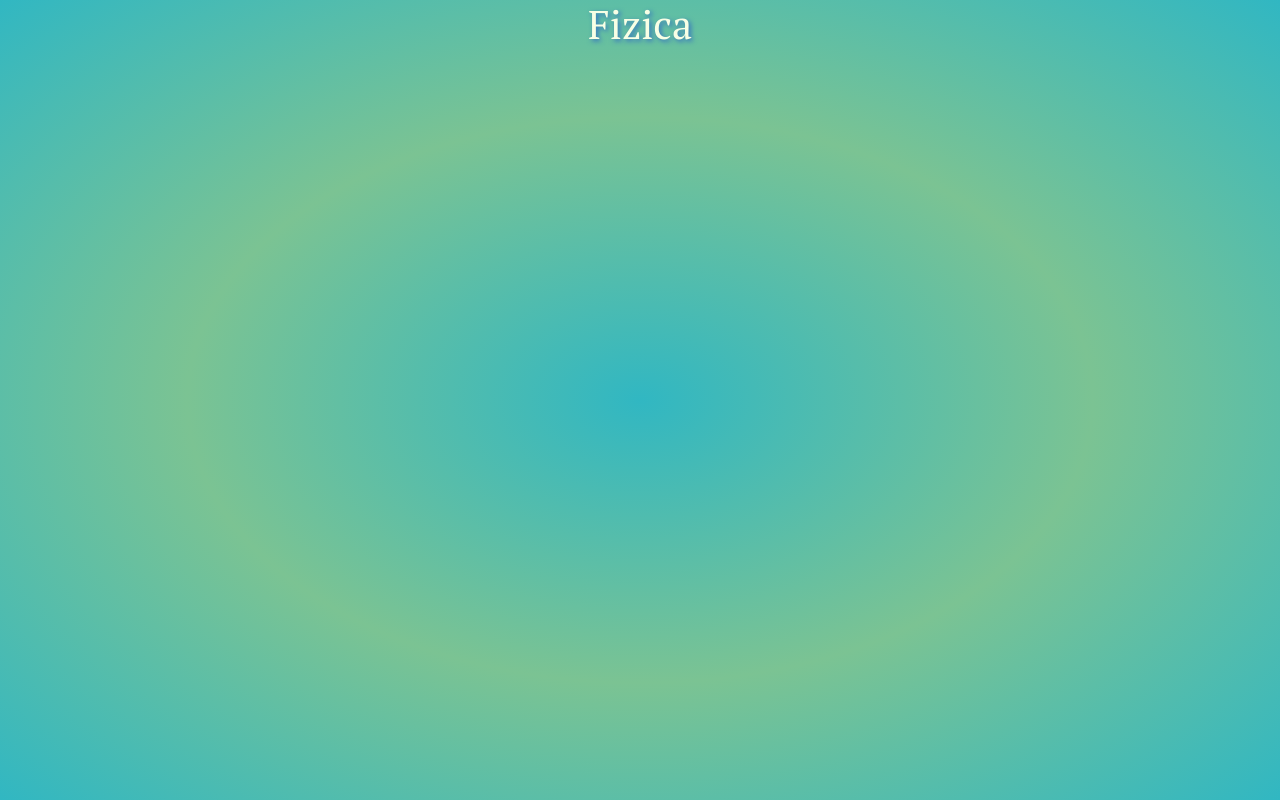
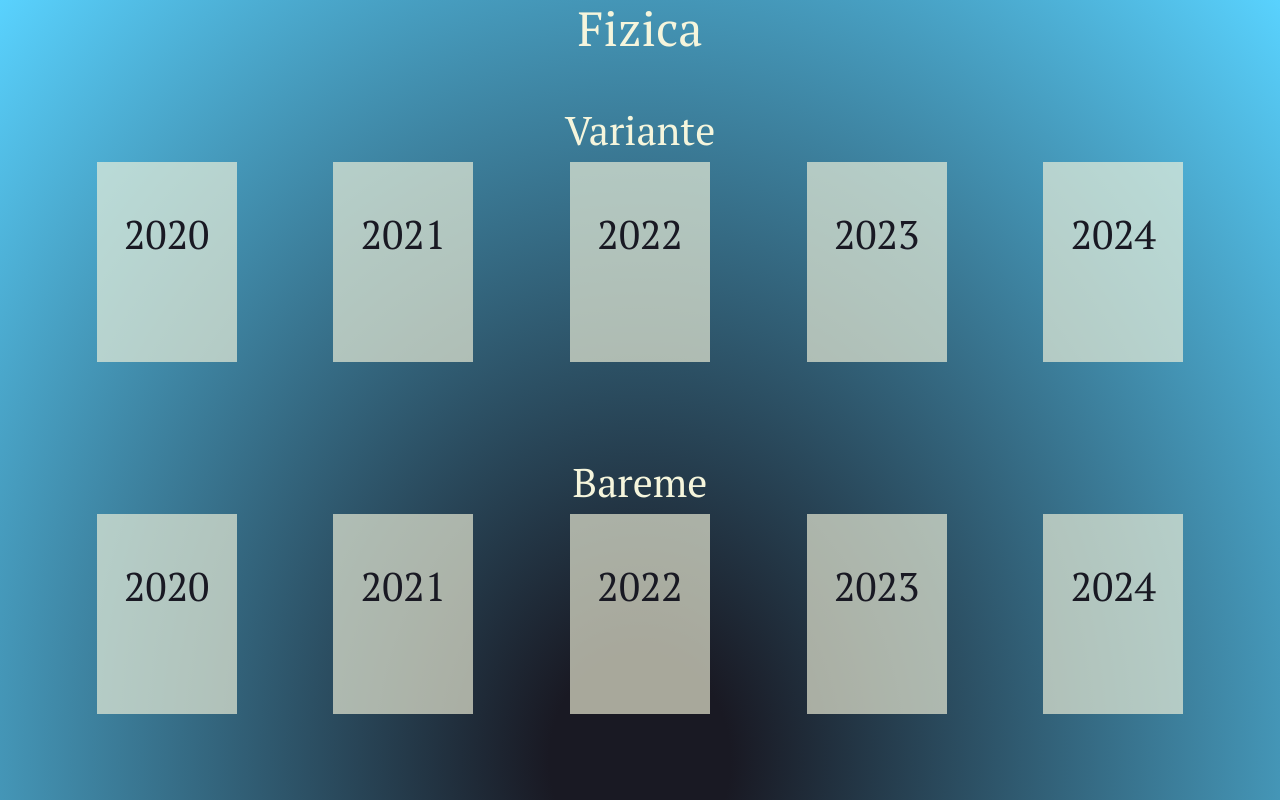
Before and after one commit to dotegoo/bac, a React (Vite) app: page /bac/fizica in a window 1280 px wide. Shown: the top 800 px of the page. Built offline with nearby package versions, Linux system fonts and the light colour scheme.

Commit message:
23.12.13:8:30pm Update for every subject

```diff
--- a/src/App.css
+++ b/src/App.css
@@ -4,7 +4,7 @@
   margin: 0;
   padding: 0;
   border: 0;
-  color: #f8ffe5;
+  color: #191923;
   font-family: "PT Serif", serif;
 }
 #app {
@@ -16,70 +16,66 @@
 }
 #app nav .container p {
   font-size: 18px;
+  color: #f5f5dc;
 }
 /*Despre*/
 
 #Despre p {
   font-size: 24px;
   text-align: center;
+  color: #f5f5dc;
   padding-top: 1vh;
 }
 #Despre .ps {
   padding-top: 0vh;
 }
-/*Romana*/
-#Romana {
-  background: radial-gradient(#31b7c2, #7bc393, #31b7c2);
-  height: 100vh;
+/*Baza*/
+#Romana,
+#Matematica,
+#Informatica,
+#Biologie,
+#Fizica,
+#Chimie {
+  background: radial-gradient(#191923 10%, #59d2fe);
+  height: 190vh;
 }
-#Romana h1 {
-  text-shadow: 2px 2px 5px #316bc2;
+#Romana h2,
+#Matematica h2,
+#Informatica h2,
+#Biologie h2,
+#Fizica h2,
+#Chimie h2 {
+  font-size: 48px;
+  color: #f5f5dc;
 }
-
-/*Matematica*/
-#Matematica {
-  background: radial-gradient(#31b7c2, #7bc393, #31b7c2);
-  height: 100vh;
+/*Variante*/
+#Var-Bar {
+  justify-content: space-evenly;
+  display: flex;
+  height: 32vh;
 }
-#Matematica h1 {
-  text-shadow: 2px 2px 5px #316bc2;
+#Var-Bar div {
+  display: flex;
+  align-items: center;
+  justify-content: center;
+  height: 200px;
+  width: 140px;
+  background: #f5f5dca6;
+  padding-bottom: 6vh;
 }
-
-/*Informatica*/
-#Informatica {
-  background: radial-gradient(#31b7c2, #7bc393, #31b7c2);
-  height: 100vh;
+#Var-Bar div:hover {
+  transform: scale(1.3);
+  transition: 0.6s;
+  background: #f5f5dc;
 }
-#Informatica h1 {
-  text-shadow: 2px 2px 5px #316bc2;
+#var-Bar a div #Var-Bar-h1 {
+  text-decoration: none;
 }
-
-/*Biologie*/
-#Biologie {
-  background: radial-gradient(#31b7c2, #7bc393, #31b7c2);
-  height: 100vh;
+#Var-Bar-h1 {
+  padding-top: 1em;
+  color: #f5f5dc;
 }
-#Biologie h1 {
-  text-shadow: 2px 2px 5px #316bc2;
-}
-
-/*Fizica*/
-#Fizica {
-  background: radial-gradient(#31b7c2, #7bc393, #31b7c2);
-  height: 100vh;
-}
-#Fizica h1 {
-  text-shadow: 2px 2px 5px #316bc2;
-}
-
-/*Chimie*/
-#Chimie {
-  background: radial-gradient(#31b7c2, #7bc393, #31b7c2);
-  height: 100vh;
-}
-#Chimie h1 {
-  text-shadow: 2px 2px 5px #316bc2;
-}
+/*Responsive*/
 @media only screen and (max-width: 600px) {
   nav .container img {
     height: 40px;
--- a/src/components/biologie.tsx
+++ b/src/components/biologie.tsx
@@ -2,8 +2,24 @@ import "../App.css";
 const Biologie = () => {
   return (
     <>
-      <div id='Biologie'>
-        <h1 className='text-center'>Biologie</h1>
+     <div id='Biologie'>
+        <h2 className='text-center'>Biologie</h2>
+        <h1 id="Var-Bar-h1"className='text-center'>Variante</h1>
+        <div id="Var-Bar">
+        <div id="2020"><h1>2020</h1></div>
+        <div id="2021"><h1>2021</h1></div>
+        <div id="2022"><h1>2022</h1></div>
+        <div id="2023"><h1>2023</h1></div>
+        <div id="2024"><h1>2024</h1></div>
+      </div>
+      <h1 id="Var-Bar-h1"className='text-center'>Bareme</h1>
+      <div id="Var-Bar">
+        <div id="2020"><h1>2020</h1></div>
+        <div id="2021"><h1>2021</h1></div>
+        <div id="2022"><h1>2022</h1></div>
+        <div id="2023"><h1>2023</h1></div>
+        <div id="2024"><h1>2024</h1></div>
+      </div>
       </div>
     </>
   );
--- a/src/components/chimie.tsx
+++ b/src/components/chimie.tsx
@@ -2,8 +2,24 @@ import "../App.css";
 const Chimie = () => {
   return (
     <>
-      <div id='Chimie'>
-        <h1 className='text-center'>Chimie</h1>
+    <div id='Chimie'>
+        <h2 className='text-center'>Chimie</h2>
+        <h1 id="Var-Bar-h1"className='text-center'>Variante</h1>
+        <div id="Var-Bar">
+        <div id="2020"><h1>2020</h1></div>
+        <div id="2021"><h1>2021</h1></div>
+        <div id="2022"><h1>2022</h1></div>
+        <div id="2023"><h1>2023</h1></div>
+        <div id="2024"><h1>2024</h1></div>
+      </div>
+      <h1 id="Var-Bar-h1"className='text-center'>Bareme</h1>
+      <div id="Var-Bar">
+        <div id="2020"><h1>2020</h1></div>
+        <div id="2021"><h1>2021</h1></div>
+        <div id="2022"><h1>2022</h1></div>
+        <div id="2023"><h1>2023</h1></div>
+        <div id="2024"><h1>2024</h1></div>
+      </div>
       </div>
     </>
   );
--- a/src/components/fizica.tsx
+++ b/src/components/fizica.tsx
@@ -2,8 +2,24 @@ import "../App.css";
 const Fizica = () => {
   return (
     <>
-      <div id='Fizica'>
-        <h1 className='text-center'>Fizica</h1>
+        <div id='Fizica'>
+        <h2 className='text-center'>Fizica</h2>
+        <h1 id="Var-Bar-h1"className='text-center'>Variante</h1>
+        <div id="Var-Bar">
+        <div id="2020"><h1>2020</h1></div>
+        <div id="2021"><h1>2021</h1></div>
+        <div id="2022"><h1>2022</h1></div>
+        <div id="2023"><h1>2023</h1></div>
+        <div id="2024"><h1>2024</h1></div>
+      </div>
+      <h1 id="Var-Bar-h1"className='text-center'>Bareme</h1>
+      <div id="Var-Bar">
+        <div id="2020"><h1>2020</h1></div>
+        <div id="2021"><h1>2021</h1></div>
+        <div id="2022"><h1>2022</h1></div>
+        <div id="2023"><h1>2023</h1></div>
+        <div id="2024"><h1>2024</h1></div>
+      </div>
       </div>
     </>
   );
--- a/src/components/home.tsx
+++ b/src/components/home.tsx
@@ -52,7 +52,7 @@ const Home: React.FC = () => {
             />
             <p className='text-center'>Fizica</p>
           </Link>
-          <Link className='navbar-brand' to='/bacq/chimie'>
+          <Link className='navbar-brand' to='/bac/chimie'>
             <img
               alt='imagine materie'
               src='chimie.png'
--- a/src/components/informatica.tsx
+++ b/src/components/informatica.tsx
@@ -3,7 +3,23 @@ const Informatica = () => {
   return (
     <>
       <div id='Informatica'>
-        <h1 className='text-center'>Informatica</h1>
+        <h2 className='text-center'>Informatica</h2>
+        <h1 id="Var-Bar-h1"className='text-center'>Variante</h1>
+        <div id="Var-Bar">
+        <div id="2020"><h1>2020</h1></div>
+        <div id="2021"><h1>2021</h1></div>
+        <div id="2022"><h1>2022</h1></div>
+        <div id="2023"><h1>2023</h1></div>
+        <div id="2024"><h1>2024</h1></div>
+      </div>
+      <h1 id="Var-Bar-h1"className='text-center'>Bareme</h1>
+      <div id="Var-Bar">
+        <div id="2020"><h1>2020</h1></div>
+        <div id="2021"><h1>2021</h1></div>
+        <div id="2022"><h1>2022</h1></div>
+        <div id="2023"><h1>2023</h1></div>
+        <div id="2024"><h1>2024</h1></div>
+      </div>
       </div>
     </>
   );
--- a/src/components/matematica.tsx
+++ b/src/components/matematica.tsx
@@ -2,8 +2,24 @@ import "../App.css";
 const Matematica = () => {
   return (
     <>
-      <div id='Matematica'>
-        <h1 className='text-center'>Matematica</h1>
+       <div id='Matematica'>
+        <h2 className='text-center'>Matematica</h2>
+        <h1 id="Var-Bar-h1"className='text-center'>Variante</h1>
+        <div id="Var-Bar">
+        <div id="2020"><h1>2020</h1></div>
+        <div id="2021"><h1>2021</h1></div>
+        <div id="2022"><h1>2022</h1></div>
+        <div id="2023"><h1>2023</h1></div>
+        <div id="2024"><h1>2024</h1></div>
+      </div>
+      <h1 id="Var-Bar-h1"className='text-center'>Bareme</h1>
+      <div id="Var-Bar">
+        <div id="2020"><h1>2020</h1></div>
+        <div id="2021"><h1>2021</h1></div>
+        <div id="2022"><h1>2022</h1></div>
+        <div id="2023"><h1>2023</h1></div>
+        <div id="2024"><h1>2024</h1></div>
+      </div>
       </div>
     </>
   );
--- a/src/components/romana.tsx
+++ b/src/components/romana.tsx
@@ -3,7 +3,67 @@ const Romana = () => {
   return (
     <>
       <div id='Romana'>
-        <h1 className='text-center'>Romana</h1>
+        <h2 className='text-center'>Limba si literatura romana</h2>
+        <h1 id='Var-Bar-h1' className='text-center'>
+          Variante
+        </h1>
+        <div id='Var-Bar'>
+          <a href='/biologie.png' download>
+            <div id='2020'>
+              <h1>2020</h1>
+            </div>
+          </a>
+          <a href='/biologie.png' download>
+            <div id='2021'>
+              <h1>2021</h1>
+            </div>
+          </a>
+          <a href='/biologie.png' download>
+            <div id='2022'>
+              <h1>2022</h1>
+            </div>
+          </a>
+          <a href='/biologie.png' download>
+            <div id='2023'>
+              <h1>2023</h1>
+            </div>
+          </a>
+          <a href='/biologie.png' download>
+            <div id='2024'>
+              <h1>2024</h1>
+            </div>
+          </a>
+        </div>
+        <h1 id='Var-Bar-h1' className='text-center'>
+          Bareme
+        </h1>
+        <div id='Var-Bar'>
+          <a href='/biologie.png' download>
+            <div id='2020'>
+              <h1>2020</h1>
+            </div>
+          </a>
+          <a href='/biologie.png' download>
+            <div id='2021'>
+              <h1>2021</h1>
+            </div>
+          </a>
+          <a href='/biologie.png' download>
+            <div id='2022'>
+              <h1>2022</h1>
+            </div>
+          </a>
+          <a href='/biologie.png' download>
+            <div id='2023'>
+              <h1>2023</h1>
+            </div>
+          </a>
+          <a href='/biologie.png' download>
+            <div id='2024'>
+              <h1>2024</h1>
+            </div>
+          </a>
+        </div>
       </div>
     </>
   );
```
Also changed, not shown: 1 other file (tests, documents, lock files or other folders).
